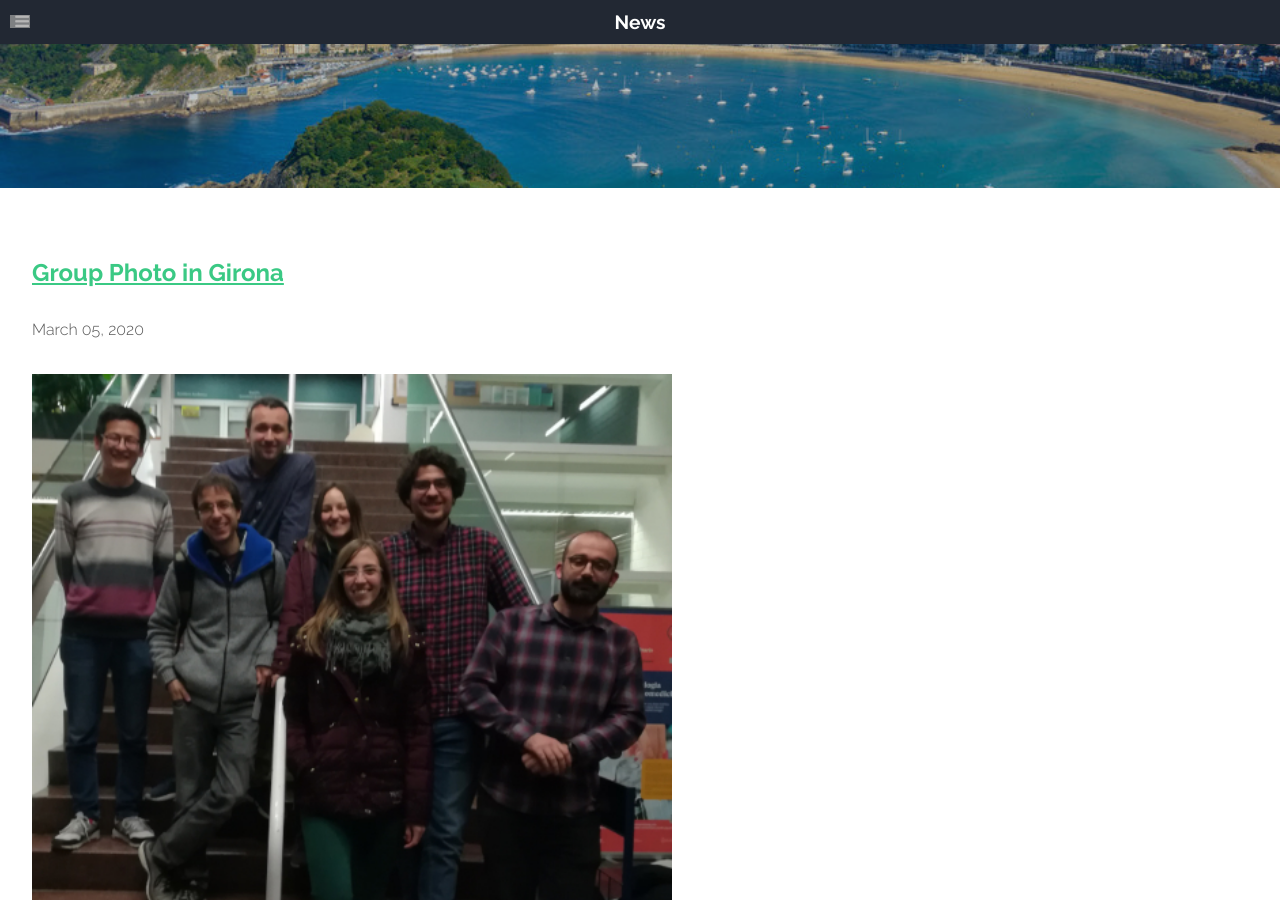
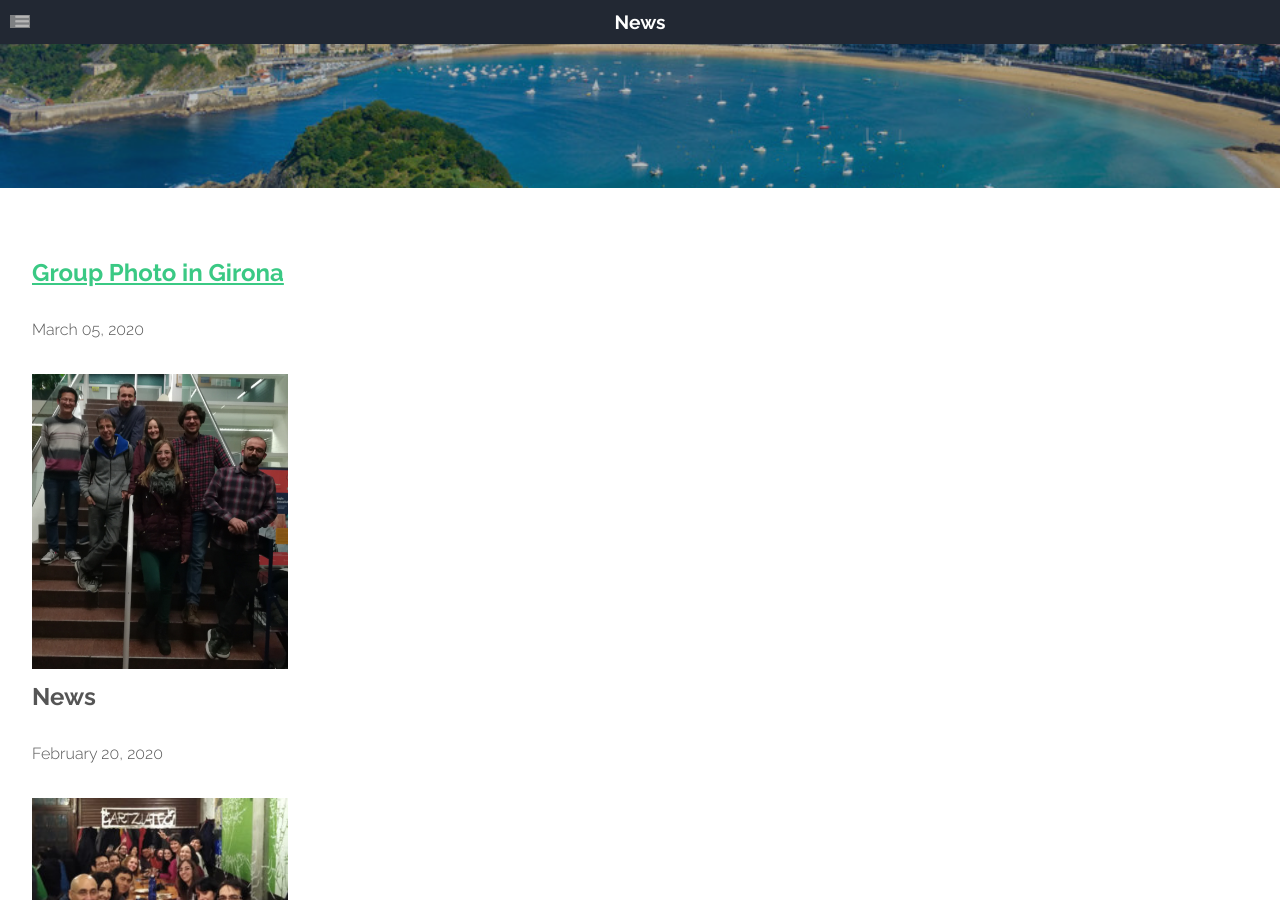
Before and after one commit to old-jekyll-templates/Horizons-Jekyll-Theme, a Jekyll site: the page built from blog/index.html, in a window 1280 px wide and 900 px high. Built offline with Jekyll 4.4.1, drawn with Linux system fonts in a browser that asks for light colours; comment, search, counter and statistics services are not loaded; grey boxes are pictures that could not be loaded.

Commit message:
Update index.html

```diff
--- a/blog/index.html
+++ b/blog/index.html
@@ -22,7 +22,7 @@ layout: main
 						<li>
 							<a href="{{ site.baseurl }}{{ post.url }}"><h2>{{ post.title }}</h2></a>
 							<p>{{ post.subtitle }}</p>
-							<img src="{{ site.baseurl }}/assets/{{ post.featured }}" alt="" style="width: 50vw; min-width: 100px;>
+							<img src="{{ site.baseurl }}/assets/{{ post.featured }}" alt="" style="width: 20vw; min-width: 60px;>
 							{{ post.excerpt }}
 						</li>
 						{% endfor %}
```
